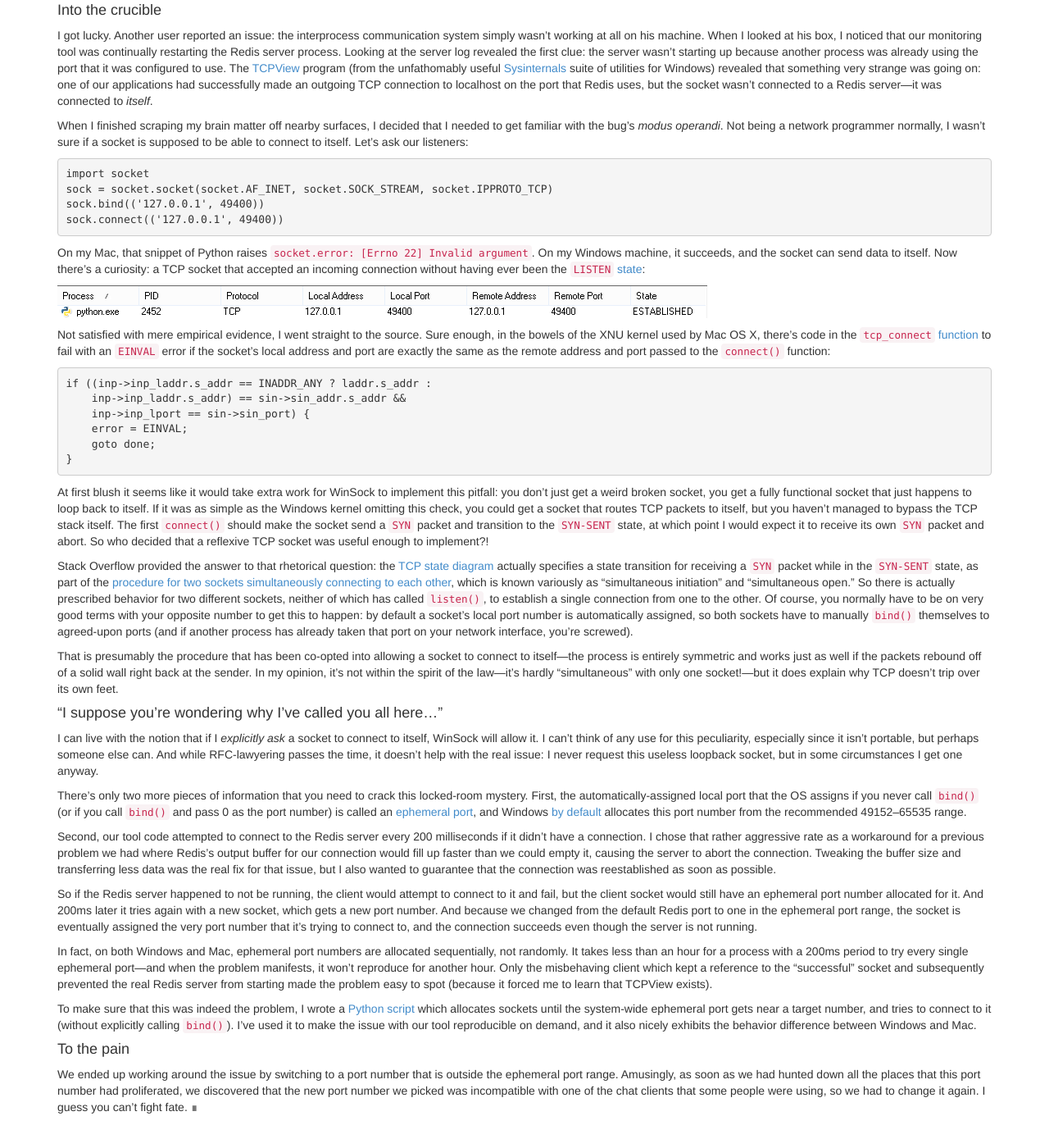
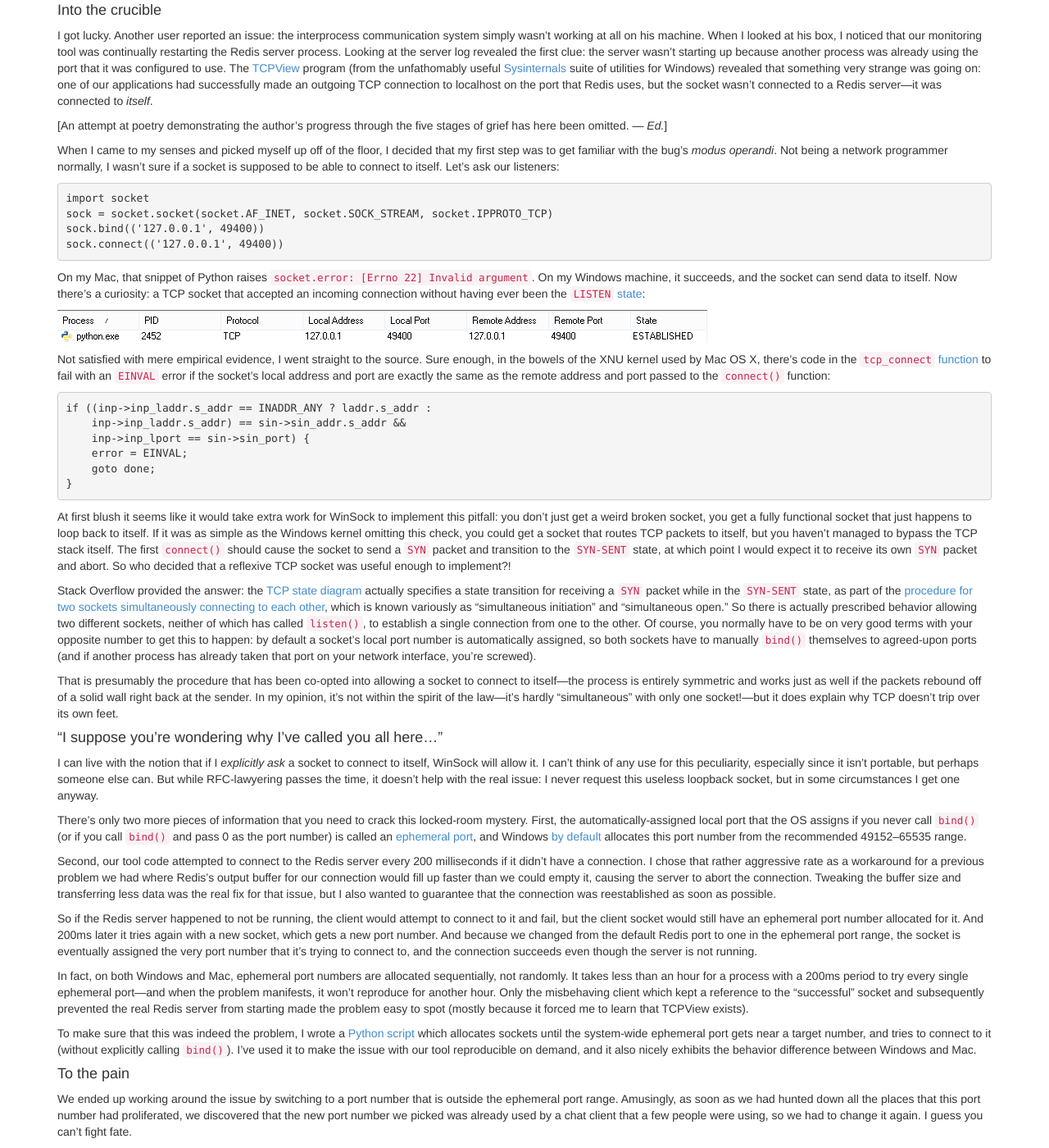
Before and after one commit to Nexuapex/nexuapex.github.com, a Jekyll site: the page built from _posts/2014-10-19-simultaneous-initiation.md, in a window 1280 px wide and 1400 px high, scrolled down 442 px. Shown: the whole window at 82% size. Built offline with Jekyll 4.4.1, drawn with Linux system fonts in a browser that asks for light colours; nearby versions of some CDN libraries; before the commit the page ends 1812 px from its top, so only the background shows below that; some of the changed text lies outside the part shown.

Commit message:
Simultaneous initiation blog post second draft.

```diff
--- a/_posts/2014-10-19-simultaneous-initiation.md
+++ b/_posts/2014-10-19-simultaneous-initiation.md
@@ -4,19 +4,21 @@
 layout: default
 ---
 
-A lot of our internal tools use [Redis][redis] for interprocess communication. The user runs a Redis server on their machine, and our programs connect to it on startup. It works well—Redis lets you set up arbitrary [Pub/Sub][pubsub] channels, which is an easy way to address messages using names instead of the IP address and port of every recipient.
+A lot of the internal tools at my workplace use [Redis][redis] for interprocess communication. The user runs a Redis server on their machine, and our programs connect to it on startup. It works well—Redis lets you set up arbitrary [Pub/Sub][pubsub] channels, which is an easy way to address messages using names instead of the IP address and port of every recipient.
 
-Except that when I was working on the system a year ago, every week a different programmer would summon me to their desk with an impenetrable assertion failure trapped in the debugger. It seemed that the Redis server would occasionally respond to the initial `CLIENT SETNAME` command with an array containing the `CLIENT` command itself (instead of the expected response, `OK`).
+Except that when I was working on the system a year ago, every week a different programmer would summon me to their desk with an impenetrable assertion failure trapped in the debugger. Our client programs send a `CLIENT SETNAME` command immediately after connecting to associate a debug name with their session, and the Redis server seemed to occasionally respond with an array containing the `CLIENT` command itself (instead of the expected response, `OK`).
 
-An interesting feature of the Redis protocol is that the structure you use to send commands to the server is exactly the same as the multi-bulk reply structure. So if some unknown gremlin redirects a client’s message back at itself, the client library will happily parse it and return it as a string array to the application. But we know that the `SETNAME` command isn’t supposed to return an array, so our application immediately asserts if it gets such a response.
+An interesting feature of the Redis protocol is that the wire format you use to send commands to the server is exactly the same as the multi-bulk reply format. So if some unknown gremlin redirects a client’s message back at itself, the client library will happily parse it and return it as a string array to the application. But we know that the `SETNAME` command isn’t supposed to return an array, so our application immediately asserts if it gets such a response.
 
-Like all the best bugs, this one was not immediately reproducible. All I could do was apologize to my colleague, ask them to let me know if it happened again, retreat to my desk, and try to muddle through it. *Maybe there’s a bug in the Windows version of the Redis server that occasionally gets its wires crossed and sends a client’s own message back to itself… or maybe there’s a bug in our custom version of [hiredis][hiredis]…*
+Like all the best bugs, this one was not immediately reproducible. All I could do was apologize to my colleague, ask them to let me know if it happened again, retreat to my desk, and try to muddle through it. *Maybe there’s a bug in the Windows Redis server that occasionally gets its wires crossed and sends a client’s own message back to itself… or maybe there’s a bug in our custom version of [hiredis][hiredis]…*
 
 #### Into the crucible
 
 I got lucky. Another user reported an issue: the interprocess communication system simply wasn’t working at all on his machine. When I looked at his box, I noticed that our monitoring tool was continually restarting the Redis server process. Looking at the server log revealed the first clue: the server wasn’t starting up because another process was already using the port that it was configured to use. The [TCPView][tcpview] program (from the unfathomably useful [Sysinternals][sysinternals] suite of utilities for Windows) revealed that something very strange was going on: one of our applications had successfully made an outgoing TCP connection to localhost on the port that Redis uses, but the socket wasn’t connected to a Redis server—it was connected to *itself*.
 
-When I finished scraping my brain matter off nearby surfaces, I decided that I needed to get familiar with the bug’s *modus operandi*. Not being a network programmer normally, I wasn’t sure if a socket is supposed to be able to connect to itself. Let’s ask our listeners:
+[An attempt at poetry demonstrating the author’s progress through the five stages of grief has here been omitted. — *Ed.*]
+
+When I came to my senses and picked myself up off of the floor, I decided that my first step was to get familiar with the bug’s *modus operandi*. Not being a network programmer normally, I wasn’t sure if a socket is supposed to be able to connect to itself. Let’s ask our listeners:
 
 {% highlight python %}
 
@@ -44,15 +46,15 @@
 
 {% endhighlight %}
 
-At first blush it seems like it would take extra work for WinSock to implement this pitfall: you don’t just get a weird broken socket, you get a fully functional socket that just happens to loop back to itself. If it was as simple as the Windows kernel omitting this check, you could get a socket that routes TCP packets to itself, but you haven’t managed to bypass the TCP stack itself. The first `connect()` should make the socket send a `SYN` packet and transition to the `SYN-SENT` state, at which point I would expect it to receive its own `SYN` packet and abort. So who decided that a reflexive TCP socket was useful enough to implement?!
+At first blush it seems like it would take extra work for WinSock to implement this pitfall: you don’t just get a weird broken socket, you get a fully functional socket that just happens to loop back to itself. If it was as simple as the Windows kernel omitting this check, you could get a socket that routes TCP packets to itself, but you haven’t managed to bypass the TCP stack itself. The first `connect()` should cause the socket to send a `SYN` packet and transition to the `SYN-SENT` state, at which point I would expect it to receive its own `SYN` packet and abort. So who decided that a reflexive TCP socket was useful enough to implement?!
 
-Stack Overflow provided the answer to that rhetorical question: the [TCP state diagram][rfc793-diagram] actually specifies a state transition for receiving a `SYN` packet while in the `SYN-SENT` state, as part of the [procedure for two sockets simultaneously connecting to each other][rfc793-establish], which is known variously as “simultaneous initiation” and “simultaneous open.” So there is actually prescribed behavior for two different sockets, neither of which has called `listen()`, to establish a single connection from one to the other. Of course, you normally have to be on very good terms with your opposite number to get this to happen: by default a socket’s local port number is automatically assigned, so both sockets have to manually `bind()` themselves to agreed-upon ports (and if another process has already taken that port on your network interface, you’re screwed).
+Stack Overflow provided the answer: the [TCP state diagram][rfc793-diagram] actually specifies a state transition for receiving a `SYN` packet while in the `SYN-SENT` state, as part of the [procedure for two sockets simultaneously connecting to each other][rfc793-establish], which is known variously as “simultaneous initiation” and “simultaneous open.” So there is actually prescribed behavior allowing two different sockets, neither of which has called `listen()`, to establish a single connection from one to the other. Of course, you normally have to be on very good terms with your opposite number to get this to happen: by default a socket’s local port number is automatically assigned, so both sockets have to manually `bind()` themselves to agreed-upon ports (and if another process has already taken that port on your network interface, you’re screwed).
 
 That is presumably the procedure that has been co-opted into allowing a socket to connect to itself—the process is entirely symmetric and works just as well if the packets rebound off of a solid wall right back at the sender. In my opinion, it’s not within the spirit of the law—it’s hardly “simultaneous” with only one socket!—but it does explain why TCP doesn’t trip over its own feet.
 
 #### “I suppose you’re wondering why I’ve called you all here…”
 
-I can live with the notion that if I *explicitly ask* a socket to connect to itself, WinSock will allow it. I can’t think of any use for this peculiarity, especially since it isn’t portable, but perhaps someone else can. And while RFC-lawyering passes the time, it doesn’t help with the real issue: I never request this useless loopback socket, but in some circumstances I get one anyway.
+I can live with the notion that if I *explicitly ask* a socket to connect to itself, WinSock will allow it. I can’t think of any use for this peculiarity, especially since it isn’t portable, but perhaps someone else can. But while RFC-lawyering passes the time, it doesn’t help with the real issue: I never request this useless loopback socket, but in some circumstances I get one anyway.
 
 There’s only two more pieces of information that you need to crack this locked-room mystery. First, the automatically-assigned local port that the OS assigns if you never call `bind()` (or if you call `bind()` and pass 0 as the port number) is called an [ephemeral port][ephemeral-port], and Windows [by default][win-port-range] allocates this port number from the recommended 49152–65535 range.
 
@@ -60,13 +62,13 @@
 
 So if the Redis server happened to not be running, the client would attempt to connect to it and fail, but the client socket would still have an ephemeral port number allocated for it. And 200ms later it tries again with a new socket, which gets a new port number. And because we changed from the default Redis port to one in the ephemeral port range, the socket is eventually assigned the very port number that it’s trying to connect to, and the connection succeeds even though the server is not running.
 
-In fact, on both Windows and Mac, ephemeral port numbers are allocated sequentially, not randomly. It takes less than an hour for a process with a 200ms period to try every single ephemeral port—and when the problem manifests, it won’t reproduce for another hour. Only the misbehaving client which kept a reference to the “successful” socket and subsequently prevented the real Redis server from starting made the problem easy to spot (because it forced me to learn that TCPView exists).
+In fact, on both Windows and Mac, ephemeral port numbers are allocated sequentially, not randomly. It takes less than an hour for a process with a 200ms period to try every single ephemeral port—and when the problem manifests, it won’t reproduce for another hour. Only the misbehaving client which kept a reference to the “successful” socket and subsequently prevented the real Redis server from starting made the problem easy to spot (mostly because it forced me to learn that TCPView exists).
 
 To make sure that this was indeed the problem, I wrote a [Python script][gist] which allocates sockets until the system-wide ephemeral port gets near a target number, and tries to connect to it (without explicitly calling `bind()`). I’ve used it to make the issue with our tool reproducible on demand, and it also nicely exhibits the behavior difference between Windows and Mac.
 
 #### To the pain
 
-We ended up working around the issue by switching to a port number that is outside the ephemeral port range. Amusingly, as soon as we had hunted down all the places that this port number had proliferated, we discovered that the new port number we picked was incompatible with one of the chat clients that some people were using, so we had to change it again. I guess you can’t fight fate. <span class="text-muted">∎</span>
+We ended up working around the issue by switching to a port number that is outside the ephemeral port range. Amusingly, as soon as we had hunted down all the places that this port number had proliferated, we discovered that the new port number we picked was already used by a chat client that a few people were using, so we had to change it again. I guess you can’t fight fate.
 
 [redis]: http://redis.io
 [pubsub]: http://redis.io/topics/pubsub
```
